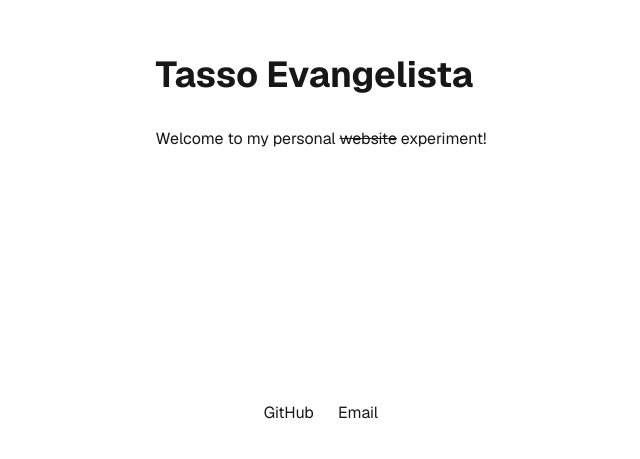
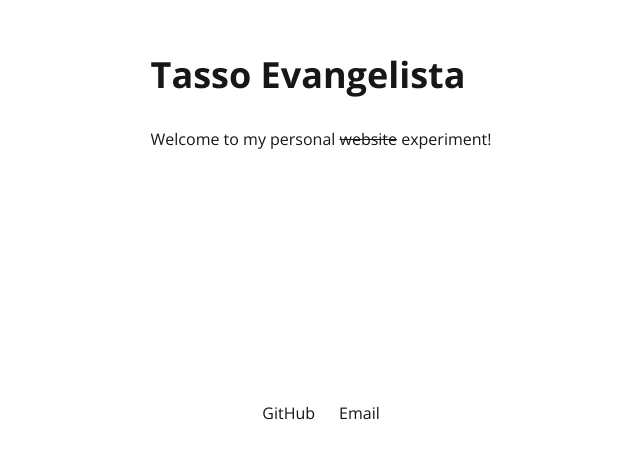
Before and after one commit to tassoevan/tassoevan.github.io, a Next.js app: page / in a window 1280 px wide. Shown: the part 297-756 px from the top of the page, without its empty margins (319-959 px from the left). Built offline with nearby package versions, Linux system fonts and the light colour scheme.

Commit message:
feat: Adjust font

```diff
--- a/src/app/layout.tsx
+++ b/src/app/layout.tsx
@@ -1,14 +1,14 @@
 import type { Metadata } from 'next';
-import { Geist, Geist_Mono } from 'next/font/google';
+import { Open_Sans, Roboto_Mono } from 'next/font/google';
 import './globals.css';
 
-const geistSans = Geist({
-  variable: '--font-geist-sans',
+const openSans = Open_Sans({
+  variable: '--font-open-sans',
   subsets: ['latin'],
 });
 
-const geistMono = Geist_Mono({
-  variable: '--font-geist-mono',
+const robotoMono = Roboto_Mono({
+  variable: '--font-roboto-mono',
   subsets: ['latin'],
 });
 
@@ -25,7 +25,7 @@ export default function RootLayout({
   return (
     <html lang="en">
       <body
-        className={`${geistSans.variable} ${geistMono.variable} antialiased`}
+        className={`${openSans.variable} ${robotoMono.variable} ${openSans.className} antialiased`}
       >
         {children}
       </body>
```
